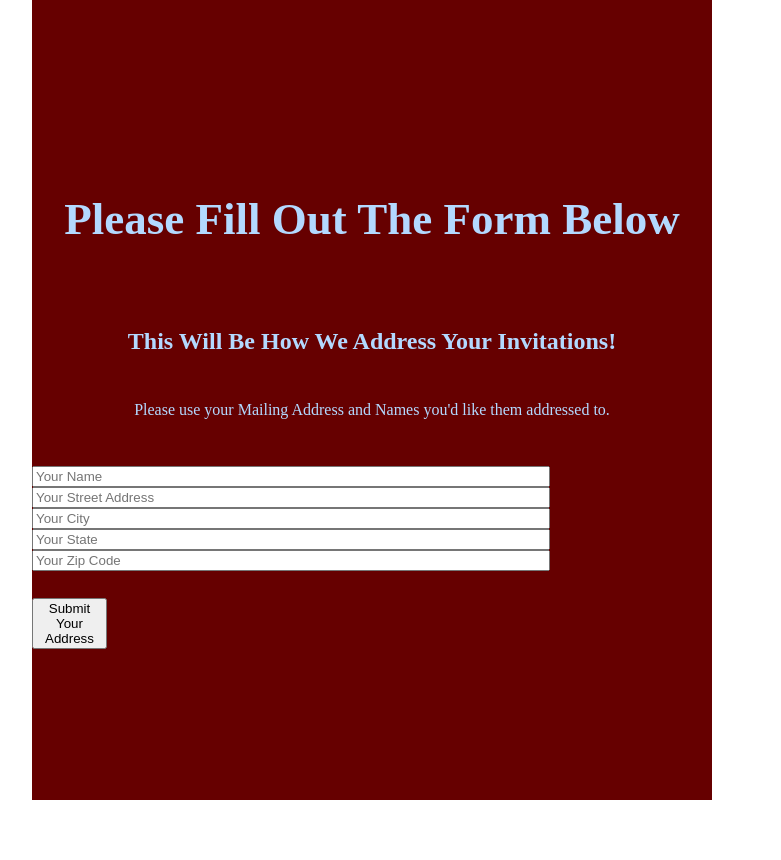
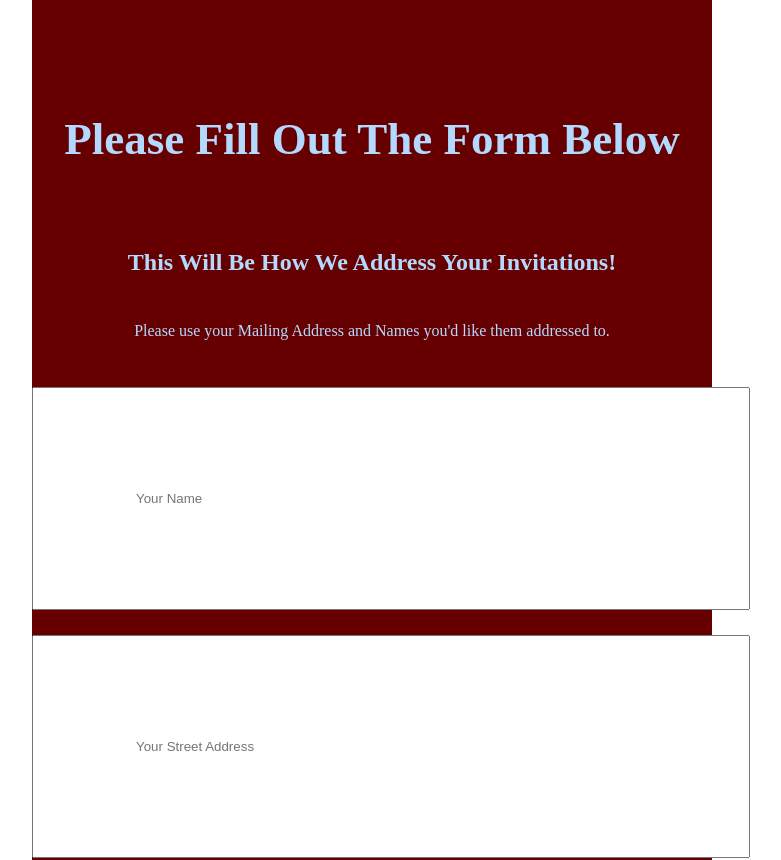
Before and after one commit to a-soren/wedding-form, a React (Create React App) app: page / in a window 1280 px wide. Shown: the top 860 px of the page, without its empty margins (268-1049 px from the left). Before the commit the page ends 800 px from the top, so only its background shows below. Built offline with nearby package versions, Linux system fonts and the light colour scheme.

Commit message:
added padding and margins

```diff
--- a/src/App.js
+++ b/src/App.js
@@ -9,9 +9,13 @@ const Card = styled.main`
 `;
 const Input = styled.input`
   width: 75%;
+  padding: 15%;
+  margin-bottom: 25px;
 `;
 const Button = styled.button`
   width: 75px;
+  display: "flex";
+  justify-content: "center";
 `;
 
 function App() {
```
